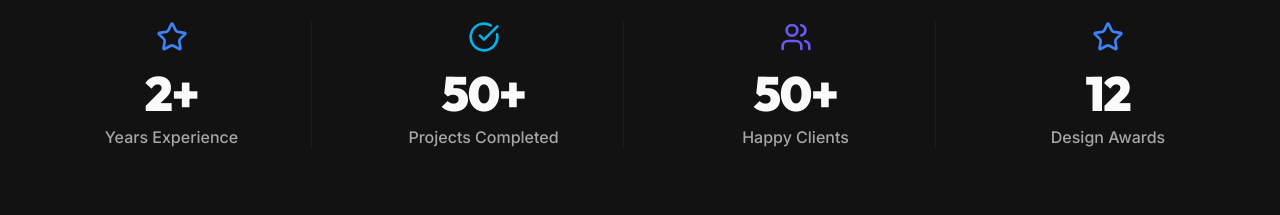
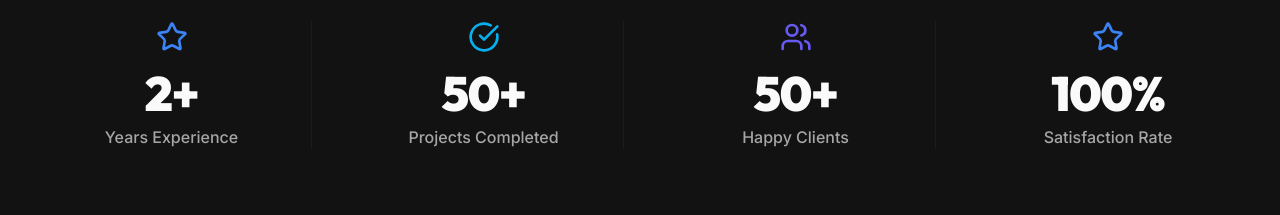
Before and after one commit to profsulaiman001-oss/sulaiman-graphics-site, a React (Vite) app: page / in a window 1280 px wide. Shown: the part 860-1075 px from the top of the page. Built offline with nearby package versions, Linux system fonts and the light colour scheme.

Commit message:
Update Home.tsx

```diff
--- a/src/pages/Home.tsx
+++ b/src/pages/Home.tsx
@@ -90,8 +90,8 @@ export default function Home() {
               },
               {
                 icon: <Star className="text-primary mb-4 w-8 h-8" />,
-                num: "12",
-                label: "Design Awards",
+                num: "100%",
+                label: "Satisfaction Rate",
               },
             ].map((stat, i) => (
               <AnimatedSection
```
